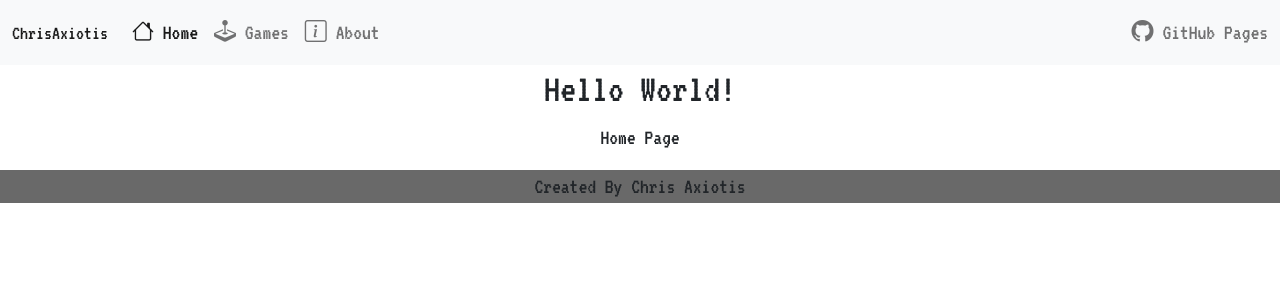
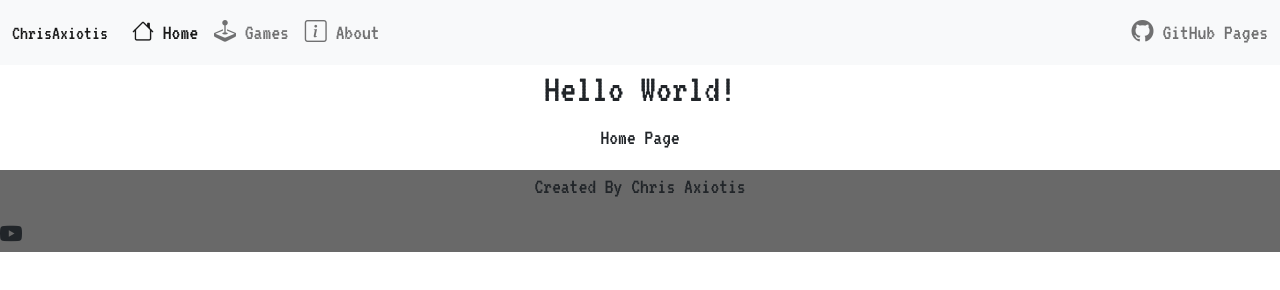
Before and after one commit to ChrisAxiotis/ChrisAxiotis.github.io, a plain HTML site: page index.html in a window 1280 px wide. Drawn offline with nearby package versions, Linux system fonts and the light colour scheme.

Commit message:
Update index.html

```diff
--- a/index.html
+++ b/index.html
@@ -71,6 +71,7 @@
 
     <footer style="background-color: dimgray;">
         <p class="text-center">Created By Chris Axiotis</p>
+        <i class="bi bi-youtube"></i>
     </footer>
 
 </html>
```
